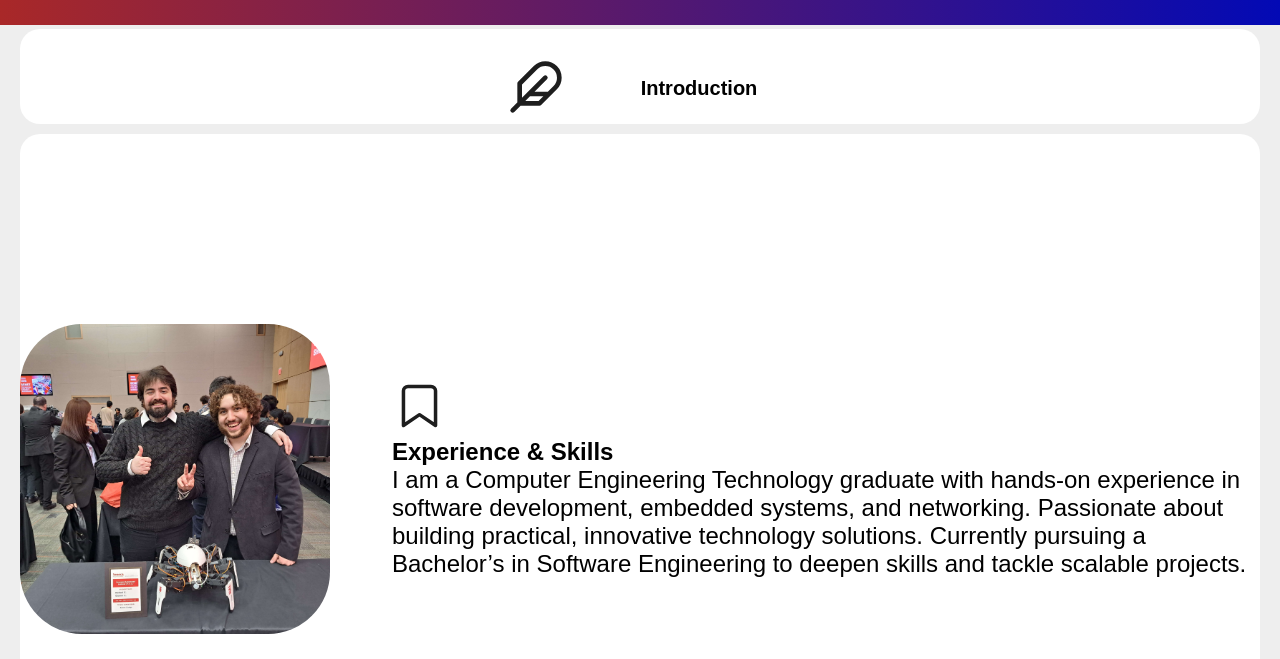
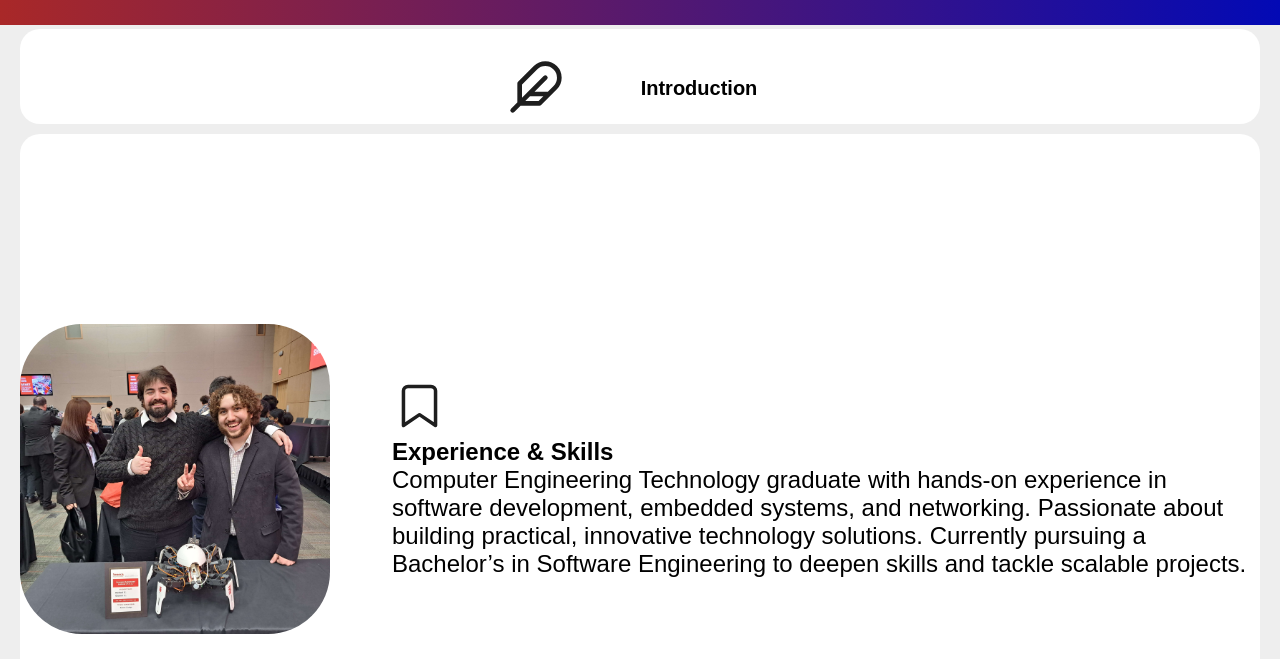
Before and after one commit to skylxd/skylxd.github.io, a plain HTML site: page Experience.html in a window 1280 px wide. Shown: the part 141-800 px from the top of the page. Drawn offline with Linux system fonts and the light colour scheme.

```diff
--- a/Experience.html
+++ b/Experience.html
@@ -17,7 +17,7 @@
         </div>
         <div class = "grid-item item2">
             <img src="Showcase.jpg" alt="Selfie" class="profile-picture" >
-            <span class="item-text"><img src="bookmark332-w4t.svg" alt="icon"><br><b>Experience & Skills</b><br>I am a Computer Engineering Technology graduate with hands-on experience in software development, embedded systems, and networking. Passionate about building practical, innovative technology solutions. Currently pursuing a Bachelor’s in Software Engineering to deepen skills and tackle scalable projects.</span>
+            <span class="item-text"><img src="bookmark332-w4t.svg" alt="icon"><br><b>Experience & Skills</b><br>Computer Engineering Technology graduate with hands-on experience in software development, embedded systems, and networking. Passionate about building practical, innovative technology solutions. Currently pursuing a Bachelor’s in Software Engineering to deepen skills and tackle scalable projects.</span>
         </div>
         <div class = "grid-item item3">
             <img src="folder333-vd7.svg" alt="icon" width="56" height="56">
```
